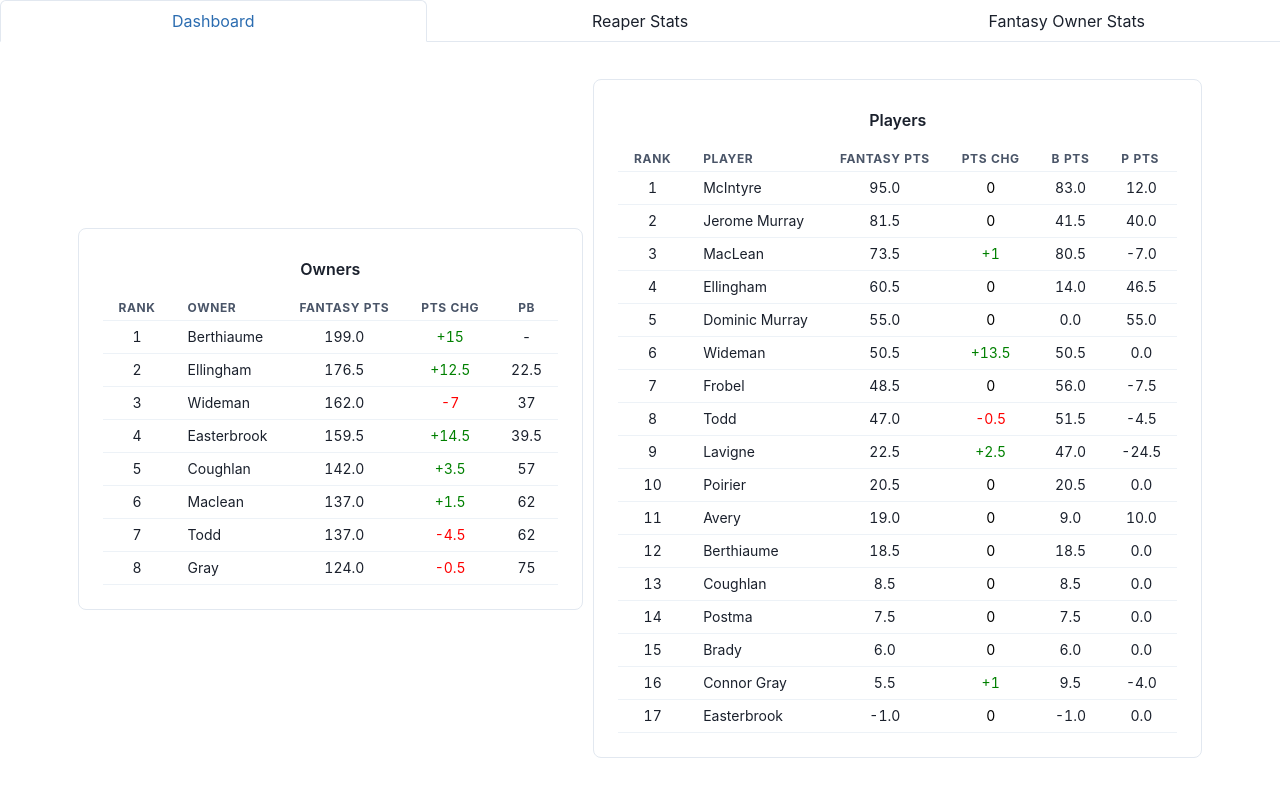
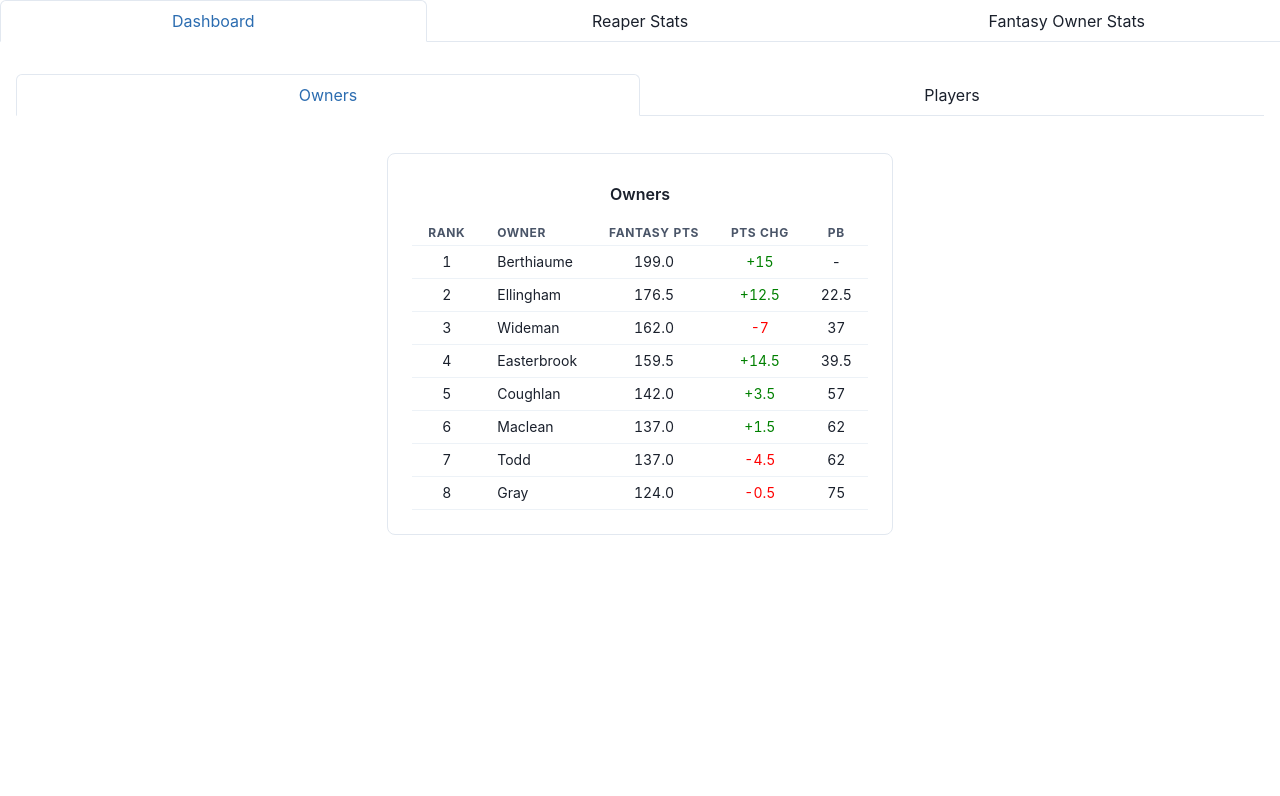
Before and after one commit to jaredwideman/fantasy-reapers, a React (Create React App) app: page / in a window 1280 px wide. Shown: the top 796 px of the page. Built offline with nearby package versions, Linux system fonts and the light colour scheme.

Commit message:
tabify main page

```diff
--- a/src/Dashboard.js
+++ b/src/Dashboard.js
@@ -8,6 +8,11 @@ import {
     Th,
     Td,
     TableContainer,
+    Tabs,
+    Tab,
+    TabList,
+    TabPanel,
+    TabPanels
   } from '@chakra-ui/react';
 
 import {
@@ -61,8 +66,15 @@ function Dashboard() {
     player_table_contents.sort((a, b) => b.total - a.total);
 
     return (
+      <Tabs isFitted variant='enclosed'>
+        <TabList mb='1em'>
+          <Tab>Owners</Tab>
+          <Tab>Players</Tab>
+        </TabList>
+      <TabPanels>
+          <TabPanel>
           <Center>
-    <Box p='6' margin='5px' borderWidth='1px' borderRadius='lg' overflow='hidden' style={{"text-transform": "capitalize"}}>
+            <Box p='6' margin='5px' borderWidth='1px' borderRadius='lg' overflow='hidden' maxW="960px" style={{"text-transform": "capitalize"}}>
             <Center fontWeight='semibold' mt='1' as='h4' marginBottom={'15px'}>Owners</Center>
             <TableContainer>
               <Table size='sm' variant='simple'>
@@ -89,7 +101,11 @@ function Dashboard() {
               </Table>
             </TableContainer>
           </Box>
-  <Box p='6' margin='5px' borderWidth='1px' borderRadius='lg' overflow='hidden' style={{"text-transform": "capitalize"}}>
+          </Center>
+          </TabPanel>
+          <TabPanel>
+          <Center>
+            <Box p='6' margin='5px' borderWidth='1px' borderRadius='lg' overflow='hidden' maxW="960px" style={{"text-transform": "capitalize"}}>
             <TableContainer>
               <Center fontWeight='semibold' mt='1' as='h4' marginBottom={'15px'}>Players</Center>
               <Table size='sm' variant='simple'>
@@ -118,7 +134,11 @@ function Dashboard() {
               </Table>
             </TableContainer>
             </Box>
-  </Center>)
+          </Center>
+          </TabPanel>
+      </TabPanels>
+      </Tabs>
+  )
 }
 
 export default Dashboard;
```
Lines whose indentation alone changed are shown as unchanged.
